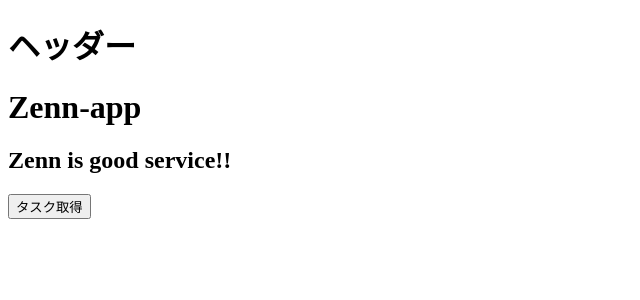
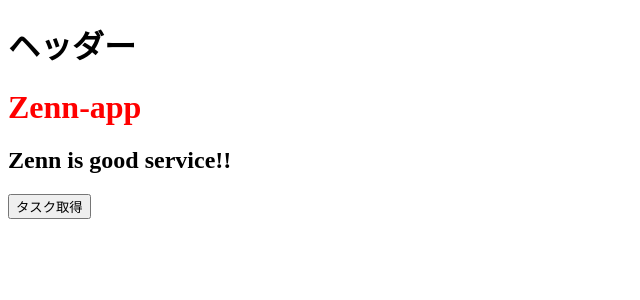
Before and after one commit to ryotaro-tenya0727/nuxt_basic, a Nuxt app: page / in a window 1280 px wide. Shown: the top 300 px of the page, without its empty margins (0-640 px from the left). Built offline with nearby package versions, Linux system fonts and the light colour scheme.

Commit message:
ADD: CSS追加

```diff
--- /dev/null
+++ b/assets/scss/main.scss
@@ -0,0 +1,3 @@
+.isActive {
+  color: red
+}
--- a/package.json
+++ b/package.json
@@ -12,6 +12,7 @@
   "dependencies": {
     "axios": "^1.7.2",
     "nuxt": "^3.12.2",
+    "sass": "^1.77.6",
     "vue": "latest"
   }
 }
--- a/pages/index.vue
+++ b/pages/index.vue
@@ -1,7 +1,7 @@
 <template>
   <div class="container">
     <div>
-      <h1 class="title">Zenn-app</h1>
+      <h1 :class="{ isActive: isActive }">Zenn-app</h1>
       <h2 class="subtitle">
         {{ subTitle }}
       </h2>
@@ -13,6 +13,9 @@
     </div>
   </div>
 </template>
+<style lang="scss">
+@use '~/assets/scss/main.scss';
+</style>
 
 <script setup lang="ts">
 import { TaskRepository } from '../repositories/task';
@@ -22,7 +25,7 @@
 
 const subTitle = ref('Zenn is good service!!');
 const tasks = ref([]);
-
+const isActive = ref(true);
 const getSomething = async () => {
   try {
     const response = await TaskRepository.get();
```
Also changed, not shown: 2 other files (tests, documents, lock files or other folders).
